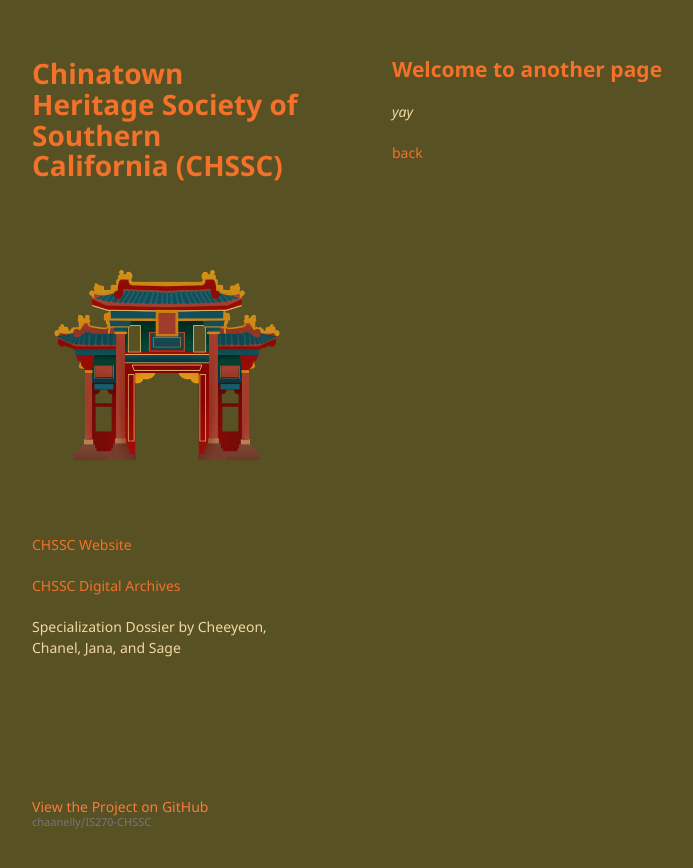
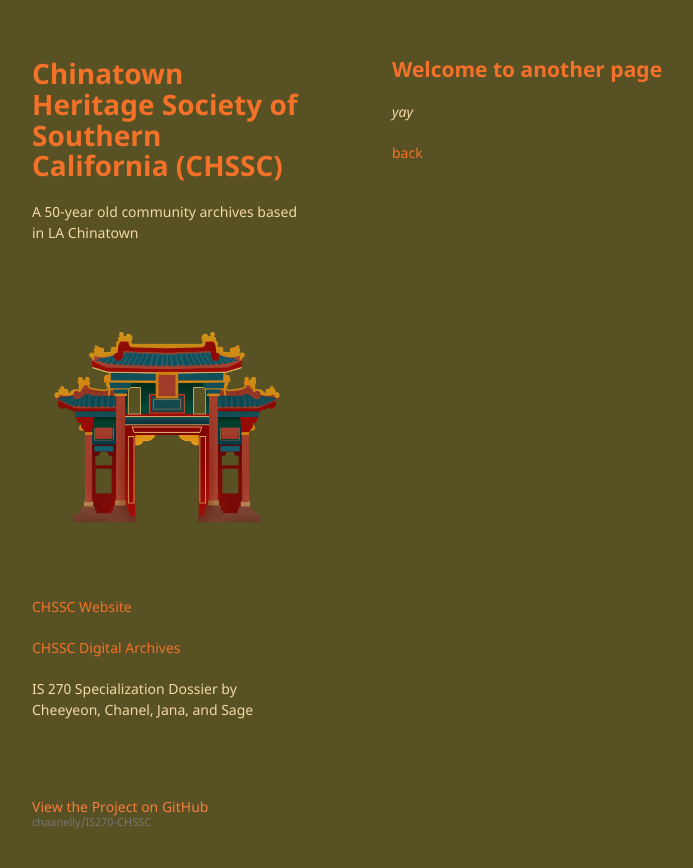
Before and after one commit to chaanelly/IS270-CHSSC, a Jekyll site: the page built from another-page.md, in a window 1280 px wide. Shown: the top 868 px of the page, without its empty margins (178-871 px from the left). Built offline with Jekyll 4.4.1, drawn with Linux system fonts in a browser that asks for light colours; our own code applies the rules of GitHub Pages for plain Markdown files.

Commit message:
Update specialization dossier description in default layout

```diff
--- a/_layouts/default.html
+++ b/_layouts/default.html
@@ -16,6 +16,7 @@
     <div class="wrapper">
       <header>
         <h1><a href="{{ "/" | absolute_url }}">{{ site.title | default: site.github.repository_name }}</a></h1>
+        <p>A 50-year old community archives based in LA Chinatown</p>
 
         {% if site.logo %}
           <img src="{{site.logo | relative_url}}" alt="Logo" />
@@ -23,7 +24,7 @@
 
         <p><a href="https://chssc.org" target="_blank">CHSSC Website</a></p>
         <p><a href="https://chsscdigital.libraryhost.com/s/Collections/page/welcome" target="_blank">CHSSC Digital Archives</a></p>
-        <p>Specialization Dossier by Cheeyeon, Chanel, Jana, and Sage</p>
+        <p>IS 270 Specialization Dossier by Cheeyeon, Chanel, Jana, and Sage</p>
 
       </header>
       <section>
```
